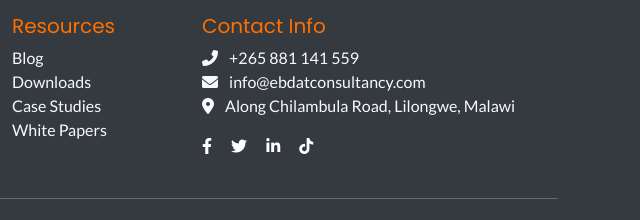
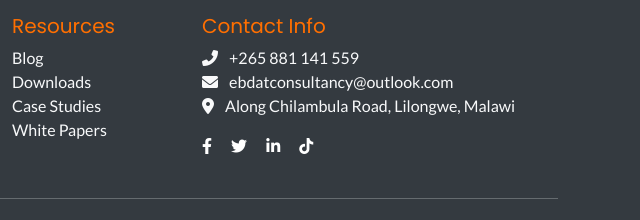
Before and after one commit to ebdat/ebdatmw, a plain HTML site: page index.html in a window 1280 px wide. Shown: the part 2054-2274 px from the top of the page, 640-1280 px from the left. Drawn offline with nearby package versions, Linux system fonts and the light colour scheme.

Commit message:
Update index.html

```diff
--- a/index.html
+++ b/index.html
@@ -201,7 +201,7 @@
                     <h5>Contact Info</h5>
                     <ul class="list-unstyled">
                         <li><i class="fas fa-phone-alt me-2"></i> +265 881 141 559</li>
-                        <li><i class="fas fa-envelope me-2"></i> info@ebdatconsultancy.com</li>
+                        <li><i class="fas fa-envelope me-2"></i> ebdatconsultancy@outlook.com</li>
                         <li><i class="fas fa-map-marker-alt me-2"></i> Along Chilambula Road, Lilongwe, Malawi</li>
                     </ul>
                     <div class="social-icons mt-3">
```
